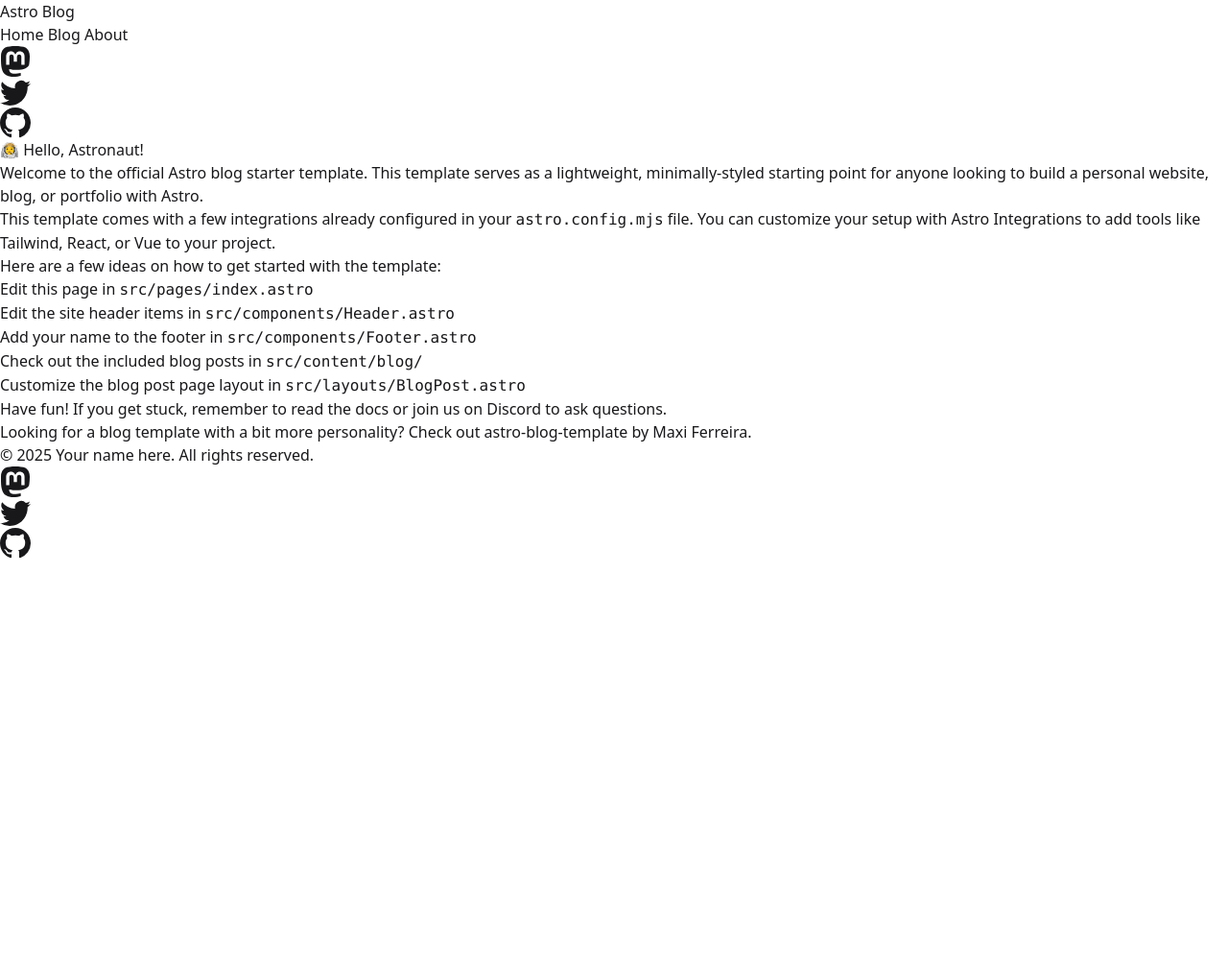
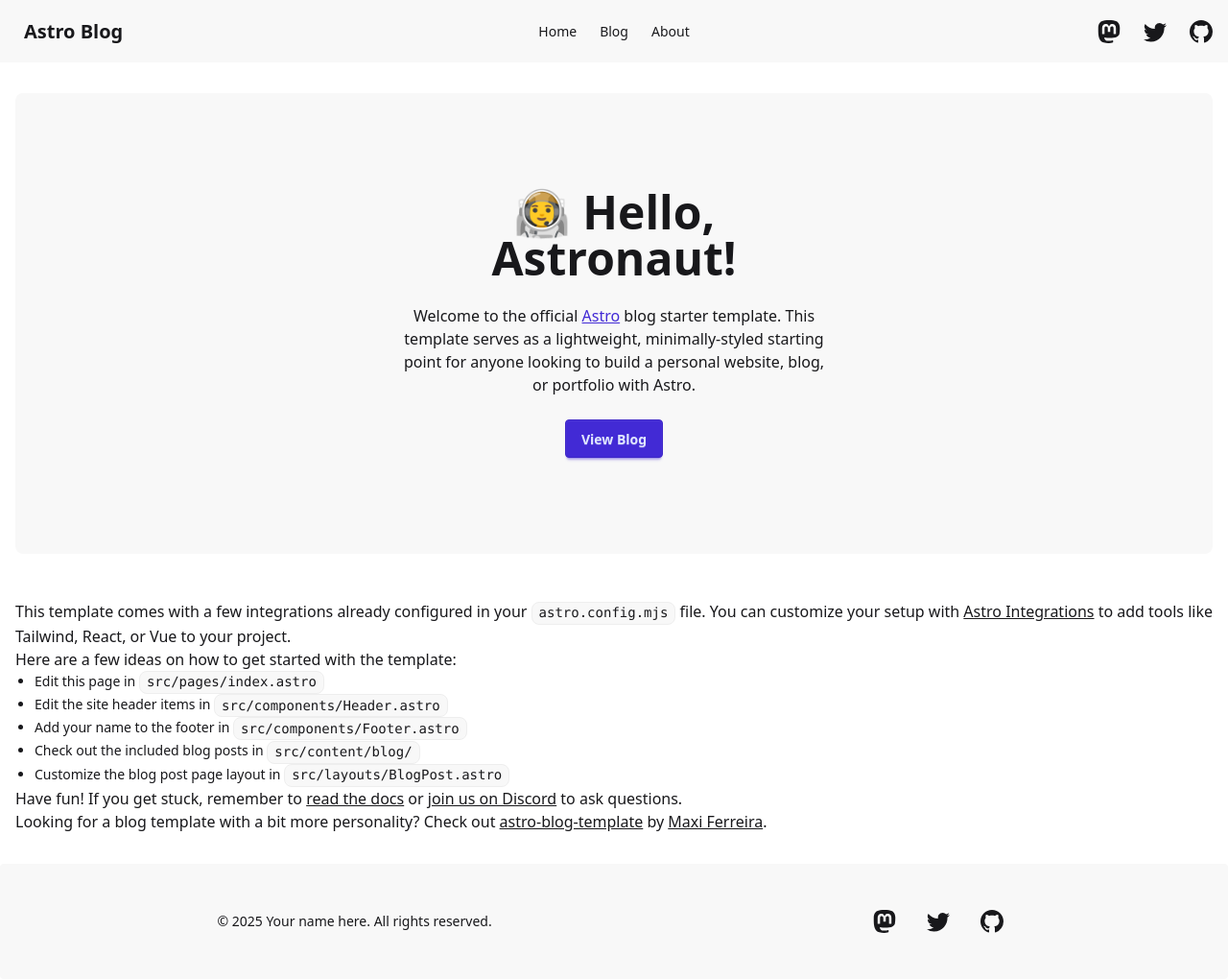
Before and after one commit to eschaefer/personal-website-astro, an Astro site: page / in a window 1280 px wide. Shown: the whole page at 96% size. Before the commit the page ends 800 px from the top, so only its background shows below. Built offline with nearby package versions, Linux system fonts and the light colour scheme; Astro itself is replaced by a stand-in of ours.

Commit message:
apply styles

```diff
--- a/src/components/Footer.astro
+++ b/src/components/Footer.astro
@@ -2,35 +2,36 @@
 const today = new Date();
 ---
 
-<footer>
-	&copy; {today.getFullYear()} Your name here. All rights reserved.
-	<div class="social-links">
-		<a href="https://m.webtoo.ls/@astro" target="_blank">
+<footer class="footer footer-center p-10 bg-base-200 text-base-content rounded">
+  <aside>
+    <p>&copy; {today.getFullYear()} Your name here. All rights reserved.</p>
+  </aside>
+  <nav>
+    <div class="grid grid-flow-col gap-4">
+      <a href="https://m.webtoo.ls/@astro" target="_blank" class="btn btn-ghost btn-circle">
         <span class="sr-only">Follow Astro on Mastodon</span>
         <svg
+          class="w-6 h-6"
           viewBox="0 0 16 16"
           aria-hidden="true"
-				width="32"
-				height="32"
-				astro-icon="social/mastodon"
           ><path
             fill="currentColor"
             d="M11.19 12.195c2.016-.24 3.77-1.475 3.99-2.603.348-1.778.32-4.339.32-4.339 0-3.47-2.286-4.488-2.286-4.488C12.062.238 10.083.017 8.027 0h-.05C5.92.017 3.942.238 2.79.765c0 0-2.285 1.017-2.285 4.488l-.002.662c-.004.64-.007 1.35.011 2.091.083 3.394.626 6.74 3.78 7.57 1.454.383 2.703.463 3.709.408 1.823-.1 2.847-.647 2.847-.647l-.06-1.317s-1.303.41-2.767.36c-1.45-.05-2.98-.156-3.215-1.928a3.614 3.614 0 0 1-.033-.496s1.424.346 3.228.428c1.103.05 2.137-.064 3.188-.189zm1.613-2.47H11.13v-4.08c0-.859-.364-1.295-1.091-1.295-.804 0-1.207.517-1.207 1.541v2.233H7.168V5.89c0-1.024-.403-1.541-1.207-1.541-.727 0-1.091.436-1.091 1.296v4.079H3.197V5.522c0-.859.22-1.541.66-2.046.456-.505 1.052-.764 1.793-.764.856 0 1.504.328 1.933.983L8 4.39l.417-.695c.429-.655 1.077-.983 1.934-.983.74 0 1.336.259 1.791.764.442.505.661 1.187.661 2.046v4.203z"
           ></path></svg
         >
       </a>
-		<a href="https://twitter.com/astrodotbuild" target="_blank">
+      <a href="https://twitter.com/astrodotbuild" target="_blank" class="btn btn-ghost btn-circle">
         <span class="sr-only">Follow Astro on Twitter</span>
-			<svg viewBox="0 0 16 16" aria-hidden="true" width="32" height="32" astro-icon="social/twitter"
+        <svg class="w-6 h-6" viewBox="0 0 16 16" aria-hidden="true"
           ><path
             fill="currentColor"
             d="M5.026 15c6.038 0 9.341-5.003 9.341-9.334 0-.14 0-.282-.006-.422A6.685 6.685 0 0 0 16 3.542a6.658 6.658 0 0 1-1.889.518 3.301 3.301 0 0 0 1.447-1.817 6.533 6.533 0 0 1-2.087.793A3.286 3.286 0 0 0 7.875 6.03a9.325 9.325 0 0 1-6.767-3.429 3.289 3.289 0 0 0 1.018 4.382A3.323 3.323 0 0 1 .64 6.575v.045a3.288 3.288 0 0 0 2.632 3.218 3.203 3.203 0 0 1-.865.115 3.23 3.23 0 0 1-.614-.057 3.283 3.283 0 0 0 3.067 2.277A6.588 6.588 0 0 1 .78 13.58a6.32 6.32 0 0 1-.78-.045A9.344 9.344 0 0 0 5.026 15z"
           ></path></svg
         >
       </a>
-		<a href="https://github.com/withastro/astro" target="_blank">
+      <a href="https://github.com/withastro/astro" target="_blank" class="btn btn-ghost btn-circle">
         <span class="sr-only">Go to Astro's GitHub repo</span>
-			<svg viewBox="0 0 16 16" aria-hidden="true" width="32" height="32" astro-icon="social/github"
+        <svg class="w-6 h-6" viewBox="0 0 16 16" aria-hidden="true"
           ><path
             fill="currentColor"
             d="M8 0C3.58 0 0 3.58 0 8c0 3.54 2.29 6.53 5.47 7.59.4.07.55-.17.55-.38 0-.19-.01-.82-.01-1.49-2.01.37-2.53-.49-2.69-.94-.09-.23-.48-.94-.82-1.13-.28-.15-.68-.52-.01-.53.63-.01 1.08.58 1.23.82.72 1.21 1.87.87 2.33.66.07-.52.28-.87.51-1.07-1.78-.2-3.64-.89-3.64-3.95 0-.87.31-1.59.82-2.15-.08-.2-.36-1.02.08-2.12 0 0 .67-.21 2.2.82.64-.18 1.32-.27 2-.27.68 0 1.36.09 2 .27 1.53-1.04 2.2-.82 2.2-.82.44 1.1.16 1.92.08 2.12.51.56.82 1.27.82 2.15 0 3.07-1.87 3.75-3.65 3.95.29.25.54.73.54 1.48 0 1.07-.01 1.93-.01 2.2 0 .21.15.46.55.38A8.012 8.012 0 0 0 16 8c0-4.42-3.58-8-8-8z"
@@ -38,4 +39,5 @@
         >
       </a>
     </div>
+  </nav>
 </footer>
--- a/src/components/Header.astro
+++ b/src/components/Header.astro
@@ -3,36 +3,40 @@
 import { SITE_TITLE } from '../consts';
 ---
 
-<header>
-	<nav>
-		<h2><a href="/">{SITE_TITLE}</a></h2>
-		<div class="internal-links">
-			<HeaderLink href="/">Home</HeaderLink>
-			<HeaderLink href="/blog">Blog</HeaderLink>
-			<HeaderLink href="/about">About</HeaderLink>
-		</div>
-		<div class="social-links">
-			<a href="https://m.webtoo.ls/@astro" target="_blank">
+<div class="navbar bg-base-200">
+	<div class="navbar-start">
+		<a href="/" class="btn btn-ghost text-xl normal-case">{SITE_TITLE}</a>
+	</div>
+	<div class="navbar-center hidden lg:flex">
+		<ul class="menu menu-horizontal px-1">
+			<li><HeaderLink href="/">Home</HeaderLink></li>
+			<li><HeaderLink href="/blog">Blog</HeaderLink></li>
+			<li><HeaderLink href="/about">About</HeaderLink></li>
+		</ul>
+	</div>
+	<div class="navbar-end">
+		<div class="flex items-center space-x-2">
+			<a href="https://m.webtoo.ls/@astro" target="_blank" class="btn btn-ghost btn-circle">
 				<span class="sr-only">Follow Astro on Mastodon</span>
-				<svg viewBox="0 0 16 16" aria-hidden="true" width="32" height="32"
+				<svg class="w-6 h-6" viewBox="0 0 16 16" aria-hidden="true"
 					><path
 						fill="currentColor"
 						d="M11.19 12.195c2.016-.24 3.77-1.475 3.99-2.603.348-1.778.32-4.339.32-4.339 0-3.47-2.286-4.488-2.286-4.488C12.062.238 10.083.017 8.027 0h-.05C5.92.017 3.942.238 2.79.765c0 0-2.285 1.017-2.285 4.488l-.002.662c-.004.64-.007 1.35.011 2.091.083 3.394.626 6.74 3.78 7.57 1.454.383 2.703.463 3.709.408 1.823-.1 2.847-.647 2.847-.647l-.06-1.317s-1.303.41-2.767.36c-1.45-.05-2.98-.156-3.215-1.928a3.614 3.614 0 0 1-.033-.496s1.424.346 3.228.428c1.103.05 2.137-.064 3.188-.189zm1.613-2.47H11.13v-4.08c0-.859-.364-1.295-1.091-1.295-.804 0-1.207.517-1.207 1.541v2.233H7.168V5.89c0-1.024-.403-1.541-1.207-1.541-.727 0-1.091.436-1.091 1.296v4.079H3.197V5.522c0-.859.22-1.541.66-2.046.456-.505 1.052-.764 1.793-.764.856 0 1.504.328 1.933.983L8 4.39l.417-.695c.429-.655 1.077-.983 1.934-.983.74 0 1.336.259 1.791.764.442.505.661 1.187.661 2.046v4.203z"
 					></path></svg
 				>
 			</a>
-			<a href="https://twitter.com/astrodotbuild" target="_blank">
+			<a href="https://twitter.com/astrodotbuild" target="_blank" class="btn btn-ghost btn-circle">
 				<span class="sr-only">Follow Astro on Twitter</span>
-				<svg viewBox="0 0 16 16" aria-hidden="true" width="32" height="32"
+				<svg class="w-6 h-6" viewBox="0 0 16 16" aria-hidden="true"
 					><path
 						fill="currentColor"
 						d="M5.026 15c6.038 0 9.341-5.003 9.341-9.334 0-.14 0-.282-.006-.422A6.685 6.685 0 0 0 16 3.542a6.658 6.658 0 0 1-1.889.518 3.301 3.301 0 0 0 1.447-1.817 6.533 6.533 0 0 1-2.087.793A3.286 3.286 0 0 0 7.875 6.03a9.325 9.325 0 0 1-6.767-3.429 3.289 3.289 0 0 0 1.018 4.382A3.323 3.323 0 0 1 .64 6.575v.045a3.288 3.288 0 0 0 2.632 3.218 3.203 3.203 0 0 1-.865.115 3.23 3.23 0 0 1-.614-.057 3.283 3.283 0 0 0 3.067 2.277A6.588 6.588 0 0 1 .78 13.58a6.32 6.32 0 0 1-.78-.045A9.344 9.344 0 0 0 5.026 15z"
 					></path></svg
 				>
 			</a>
-			<a href="https://github.com/withastro/astro" target="_blank">
+			<a href="https://github.com/withastro/astro" target="_blank" class="btn btn-ghost btn-circle">
 				<span class="sr-only">Go to Astro's GitHub repo</span>
-				<svg viewBox="0 0 16 16" aria-hidden="true" width="32" height="32"
+				<svg class="w-6 h-6" viewBox="0 0 16 16" aria-hidden="true"
 					><path
 						fill="currentColor"
 						d="M8 0C3.58 0 0 3.58 0 8c0 3.54 2.29 6.53 5.47 7.59.4.07.55-.17.55-.38 0-.19-.01-.82-.01-1.49-2.01.37-2.53-.49-2.69-.94-.09-.23-.48-.94-.82-1.13-.28-.15-.68-.52-.01-.53.63-.01 1.08.58 1.23.82.72 1.21 1.87.87 2.33.66.07-.52.28-.87.51-1.07-1.78-.2-3.64-.89-3.64-3.95 0-.87.31-1.59.82-2.15-.08-.2-.36-1.02.08-2.12 0 0 .67-.21 2.2.82.64-.18 1.32-.27 2-.27.68 0 1.36.09 2 .27 1.53-1.04 2.2-.82 2.2-.82.44 1.1.16 1.92.08 2.12.51.56.82 1.27.82 2.15 0 3.07-1.87 3.75-3.65 3.95.29.25.54.73.54 1.48 0 1.07-.01 1.93-.01 2.2 0 .21.15.46.55.38A8.012 8.012 0 0 0 16 8c0-4.42-3.58-8-8-8z"
@@ -40,5 +44,16 @@
 				>
 			</a>
 		</div>
-	</nav>
-</header>
+		 <!-- Dropdown for smaller screens -->
+		<div class="dropdown dropdown-end lg:hidden">
+			<label tabindex="0" class="btn btn-ghost btn-circle">
+				<svg xmlns="http://www.w3.org/2000/svg" class="h-5 w-5" fill="none" viewBox="0 0 24 24" stroke="currentColor"><path stroke-linecap="round" stroke-linejoin="round" stroke-width="2" d="M4 6h16M4 12h16M4 18h7" /></svg>
+			</label>
+			<ul tabindex="0" class="menu menu-sm dropdown-content mt-3 z-[1] p-2 shadow bg-base-100 rounded-box w-52">
+				<li><HeaderLink href="/">Home</HeaderLink></li>
+				<li><HeaderLink href="/blog">Blog</HeaderLink></li>
+				<li><HeaderLink href="/about">About</HeaderLink></li>
+			</ul>
+		</div>
+	</div>
+</div>
--- a/src/components/HeaderLink.astro
+++ b/src/components/HeaderLink.astro
@@ -9,6 +9,6 @@
 const isActive = href === pathname || href === `/${subpath?.[0] || ''}`;
 ---
 
-<a href={href} class:list={[className, { active: isActive }]} {...props}>
+<a href={href} class:list={[className, { 'active': isActive }]} {...props}>
 	<slot />
 </a>
--- a/src/pages/index.astro
+++ b/src/pages/index.astro
@@ -6,43 +6,53 @@
 ---
 
 <!doctype html>
-<html lang="en">
+<html lang="en" data-theme="light">
 	<head>
 		<BaseHead title={SITE_TITLE} description={SITE_DESCRIPTION} />
 	</head>
-	<body>
+	<body class="min-h-screen flex flex-col bg-base-100 text-base-content">
 		<Header />
-		<main>
-			<h1>🧑‍🚀 Hello, Astronaut!</h1>
-			<p>
-				Welcome to the official <a href="https://astro.build/">Astro</a> blog starter template. This
+		<main class="flex-grow container mx-auto px-4 py-8">
+			<div class="hero min-h-[60vh] bg-base-200 rounded-lg">
+				<div class="hero-content text-center">
+					<div class="max-w-md">
+						<h1 class="text-5xl font-bold">🧑‍🚀 Hello, Astronaut!</h1>
+						<p class="py-6">
+							Welcome to the official <a class="link link-primary" href="https://astro.build/">Astro</a> blog starter template. This
 							template serves as a lightweight, minimally-styled starting point for anyone looking to build
 							a personal website, blog, or portfolio with Astro.
 						</p>
+						<a href="/blog" class="btn btn-primary">View Blog</a>
+					</div>
+				</div>
+			</div>
+
+			<div class="prose lg:prose-xl max-w-none mt-12">
 				<p>
 					This template comes with a few integrations already configured in your
-				<code>astro.config.mjs</code> file. You can customize your setup with
-				<a href="https://astro.build/integrations">Astro Integrations</a> to add tools like Tailwind,
+					<code class="kbd">astro.config.mjs</code> file. You can customize your setup with
+					<a class="link" href="https://astro.build/integrations">Astro Integrations</a> to add tools like Tailwind,
 					React, or Vue to your project.
 				</p>
 				<p>Here are a few ideas on how to get started with the template:</p>
-			<ul>
-				<li>Edit this page in <code>src/pages/index.astro</code></li>
-				<li>Edit the site header items in <code>src/components/Header.astro</code></li>
-				<li>Add your name to the footer in <code>src/components/Footer.astro</code></li>
-				<li>Check out the included blog posts in <code>src/content/blog/</code></li>
-				<li>Customize the blog post page layout in <code>src/layouts/BlogPost.astro</code></li>
+				<ul class="list list-disc pl-5">
+					<li>Edit this page in <code class="kbd">src/pages/index.astro</code></li>
+					<li>Edit the site header items in <code class="kbd">src/components/Header.astro</code></li>
+					<li>Add your name to the footer in <code class="kbd">src/components/Footer.astro</code></li>
+					<li>Check out the included blog posts in <code class="kbd">src/content/blog/</code></li>
+					<li>Customize the blog post page layout in <code class="kbd">src/layouts/BlogPost.astro</code></li>
 				</ul>
 				<p>
 					Have fun! If you get stuck, remember to
-				<a href="https://docs.astro.build/">read the docs</a>
-				or <a href="https://astro.build/chat">join us on Discord</a> to ask questions.
+					<a class="link" href="https://docs.astro.build/">read the docs</a>
+					or <a class="link" href="https://astro.build/chat">join us on Discord</a> to ask questions.
 				</p>
 				<p>
 					Looking for a blog template with a bit more personality? Check out
-				<a href="https://github.com/Charca/astro-blog-template">astro-blog-template</a>
-				by <a href="https://twitter.com/Charca">Maxi Ferreira</a>.
+					<a class="link" href="https://github.com/Charca/astro-blog-template">astro-blog-template</a>
+					by <a class="link" href="https://twitter.com/Charca">Maxi Ferreira</a>.
 				</p>
+			</div>
 		</main>
 		<Footer />
 	</body>
--- a/src/styles/global.css
+++ b/src/styles/global.css
@@ -1,2 +1,5 @@
 @import "tailwindcss";
-@plugin "daisyui";
+@plugin "daisyui" {
+  themes: light --default, dark --prefersdark;
+  logs: false;
+}
```
Also changed, not shown: src/layouts/BlogPost.astro (+19 -21 lines), src/pages/blog/index.astro (+27 -18 lines). Lines whose indentation alone changed are shown as unchanged.
